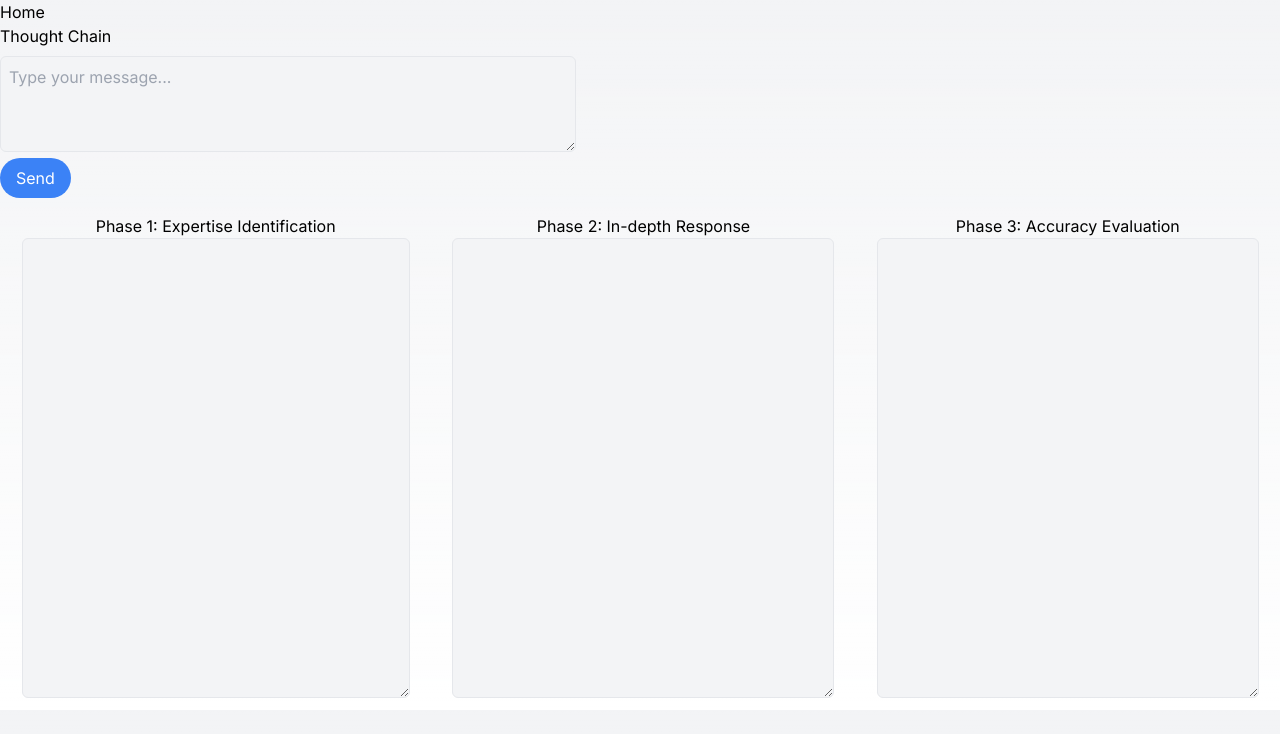
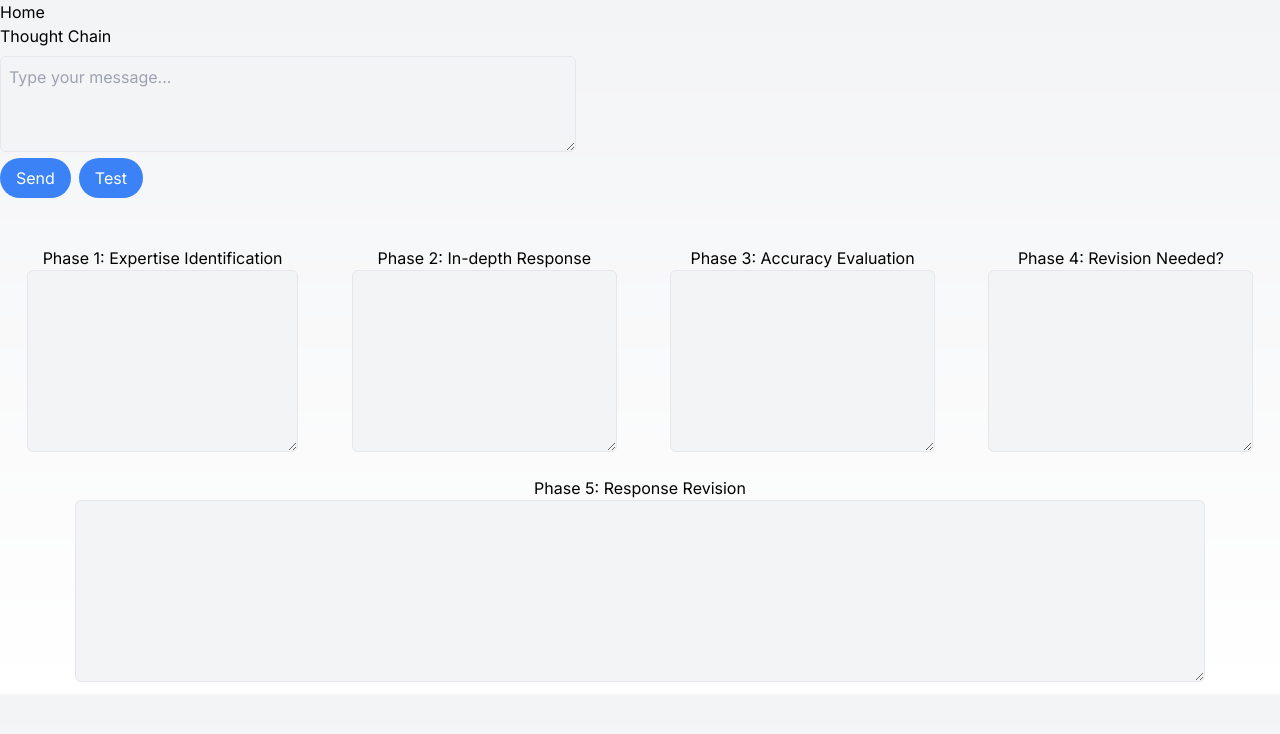
Before and after one commit to parsehex/ai-experiments, a Next.js app: page /thought-chain in a window 1280 px wide. Shown: the top 734 px of the page. Built offline with nearby package versions, Linux system fonts and the light colour scheme.

Commit message:
refactor, add phases 4 and 5

```diff
--- a/src/app/thought-chain/page.tsx
+++ b/src/app/thought-chain/page.tsx
@@ -4,26 +4,49 @@ import * as ooba from '../ooba-api';
 import { GenerateParams } from '@/app/ooba-types';
 import * as prompts from './prompts';
 
-const fadeStyles = `
-@keyframes fadeInOut {
-    0% {opacity: 1;}
-    50% {opacity: 0.5;}
-    100% {opacity: 0;}
-}
-.fade {
-    animation-name: fadeInOut;
-    animation-timing-function: ease-in-out;
-    animation-duration: 1s;
-}
-`;
-
-function ThoughtChain() {
 const params: Partial<GenerateParams> = {
 	temperature: 0.01,
 	top_k: 20,
-		guidance_scale: 1.05,
+	guidance_scale: 1.25,
 	stopping_strings: ['Q:', '\n'],
 };
+
+async function runPrompt(
+	template: string,
+	variables: Record<string, string>,
+	extraParams?: Partial<GenerateParams>
+) {
+	const prompt = template.replace(
+		/{{(.*?)}}/g,
+		(_, g) => variables[g.trim()] || ''
+	);
+	console.log(prompt);
+	const options = Object.assign({}, params, extraParams, { prompt });
+	const response = await ooba.generateText(options);
+	const responseText = response.results[0].text;
+	// console.log(responseText);
+	return responseText;
+}
+
+const Phase = ({
+	phase,
+	outputText,
+}: {
+	phase: string;
+	outputText: string;
+}) => (
+	<div className="grow text-center pt-12 mx-3 min-h-min">
+		<h2>{phase}</h2>
+		<textarea
+			className="input"
+			style={{ height: '100%', width: '90%' }}
+			value={outputText}
+			readOnly
+		/>
+	</div>
+);
+
+function ThoughtChain() {
 	const loadInput = () => {
 		const input = localStorage.getItem('thoughtchain-input');
 		if (input) setInputText(input);
@@ -34,94 +57,119 @@ function ThoughtChain() {
 	}, []);
 
 	const [inputText, setInputText] = useState('');
-	const [responseText, setResponseText] = useState('');
-	const [showSuccess, setShowSuccess] = useState(false);
 
+	const [currentPhase, setCurrentPhase] = useState('');
 	const [phase1Result, setPhase1Result] = useState('');
 	const [phase2Result, setPhase2Result] = useState('');
 	const [phase3Result, setPhase3Result] = useState('');
-
-	useEffect(() => {
-		if (showSuccess) {
-			const timer = setTimeout(() => {
-				setShowSuccess(false);
-			}, 900);
-
-			return () => clearTimeout(timer);
-		}
-	}, [showSuccess]);
+	const [phase4Result, setPhase4Result] = useState('');
+	const [phase5Result, setPhase5Result] = useState('');
 
 	useEffect(() => {
 		localStorage.setItem('thoughtchain-input', inputText);
 	}, [inputText]);
 
-	// 	const handleSend = async () => {
-	// 		if (!inputText) return;
-	// 		const prompt = `<|im_start|>system
-	// Given the user's input, remove ANY sensitive or identifying info with [NAME,PHONE,IP,etc], and repeat all other text VERBATIM.
-	// Full Name, Phone/Email/Address/etc, Domain Name, IP, and more<|im_end|>
-	// <|im_start|>user
-	// ${inputText}<|im_end|>
-	// <|im_start|>assistant\n`;
-	// 		const response = await ooba.generateText(
-	// 			Object.assign({}, params, { prompt })
-	// 		);
-	// 		console.log('Got response');
+	const handleSend = async (text?: string) => {
+		const input = text || inputText;
+		if (!input) return;
 
-	// 		setResponseText(response.results[0].text);
-	// 		setShowSuccess(true);
-	// 	};
-	const handleSend = async () => {
-		if (!inputText) return;
-
-		// Phase 1: Expertise Identification
-		const phase1Prompt = `${prompts.phase1.join('\n')}\nQ: ${inputText} A: `;
-		const phase1Response = await ooba.generateText(
-			Object.assign({}, params, { prompt: phase1Prompt })
-		);
-		const p1ResponseText = phase1Response.results[0].text;
-		// console.log(p1ResponseText);
-		let phase1Output = p1ResponseText.split('\n').pop()?.split('A: ')[1] || '';
-		if (!phase1Output && p1ResponseText && !p1ResponseText.includes('A:'))
-			phase1Output = p1ResponseText.trim();
+		try {
+			setPhase1Result('');
+			setPhase2Result('');
+			setPhase3Result('');
+			setPhase4Result('');
+			setPhase5Result('');
+			setInputText(input);
+			setCurrentPhase('Phase 1: Expertise Identification');
+			const phase1Template = `{{prompts}}\nQ: {{inputText}} A: `;
+			const phase1Variables = {
+				prompts: prompts.phase1.join('\n'),
+				inputText: input,
+			};
+			const phase1Output = (
+				await runPrompt(phase1Template, phase1Variables)
+			).trim();
 			setPhase1Result(phase1Output);
 
-		// Phase 2: In-depth Response
-		const phase2Prompt = `${prompts.phase2.join(
-			'\n'
-		)}\n Based on the fact that ${phase1Output}, Q: ${inputText}? A: `;
-		const phase2Response = await ooba.generateText(
-			Object.assign({}, params, { prompt: phase2Prompt })
-		);
-		const p2ResponseText = phase2Response.results[0].text;
-		let phase2Output = p2ResponseText.split('\n').pop()?.split('A: ')[1] || '';
-		if (!phase2Output && p2ResponseText && !p2ResponseText.includes('A:'))
-			phase2Output = p2ResponseText.trim();
+			setCurrentPhase('Phase 2: In-depth Response');
+			const phase2Template = `{{prompts}}\nBased on the fact that """{{phase1Output}}""" Q: {{inputText}} A:`;
+			// console.log(phase2Template);
+			const phase2Variables = {
+				prompts: prompts.phase2.join('\n'),
+				inputText: input,
+				phase1Output,
+			};
+			const phase2Output = (
+				await runPrompt(phase2Template, phase2Variables, {
+					// ban_eos_token: true,
+					temperature: 0.25,
+				})
+			).trim();
 			setPhase2Result(phase2Output);
 
-		// Phase 3: Accuracy Evaluation
-		const phase3Prompt = `${prompts.phase3.join(
-			'\n'
-		)}\nQ: Evaluate the accuracy of the statement in response to ${inputText}: ${phase2Output}. A: `;
-		const phase3Response = await ooba.generateText(
-			Object.assign({}, params, { prompt: phase3Prompt })
-		);
-		const p3ResponseText = phase3Response.results[0].text;
-		let phase3Output = p3ResponseText.split('\n').pop()?.split('A: ')[1] || '';
-		if (!phase3Output && p3ResponseText && !p3ResponseText.includes('A:'))
-			phase3Output = p3ResponseText.trim();
+			setCurrentPhase('Phase 3: Accuracy Evaluation');
+			const phase3Template = `{{prompts}}\nQ: Evaluate the accuracy of the statement in response to {{inputText}}: {{phase2Output}}. A: `;
+			const phase3Variables = {
+				prompts: prompts.phase3.join('\n'),
+				inputText: input,
+				phase2Output,
+			};
+			const phase3Output = (
+				await runPrompt(phase3Template, phase3Variables)
+			).trim();
 			setPhase3Result(phase3Output);
+
+			setCurrentPhase('Phase 4: Response Revision');
+			const phase4Template = `{{prompts}}\nQ: Given the query """{{inputText}}""" and the response """{{response}}""" and the evaluation """{{evaluation}}""", how should the response be revised? If no revision is required, respond with "NO". A: `;
+			// const phase4Template = `Q: Given the response """{{response}}""" and the evaluation """{{evaluation}}""", how should the response be revised? A: `;
+			const phase4Variables = {
+				prompts: prompts.phase4.join('\n'),
+				inputText: input,
+				response: phase2Output,
+				evaluation: phase3Output,
+			};
+			const phase4Output = (
+				await runPrompt(phase4Template, phase4Variables, {
+					stopping_strings: ['Q:'],
+					guidance_scale: 1.1,
+					// temperature: 0.25,
+					// top_p: 0.1,
+				})
+			).trim();
+			setPhase4Result(phase4Output);
+
+			if (phase4Output === 'NO') {
+				setCurrentPhase('');
+				return;
+			}
+
+			setCurrentPhase('Phase 5: Response Revision');
+			const phase5Template = `{{prompts}}\nQ: Rewrite the response """{{response}}""" using the revision notes """{{revision}}""". A: `;
+			const phase5Variables = {
+				prompts: prompts.phase5.join('\n'),
+				response: phase2Output,
+				revision: phase4Output,
+			};
+			const phase5Output = (
+				await runPrompt(phase5Template, phase5Variables, {
+					stopping_strings: ['Q:'],
+				})
+			).trim();
+			setPhase5Result(phase5Output);
 
 			// Next: Given the input, response and evaluation, generate how the response should be revised
 			// Then given the response and revision instructions, generate the revised response
 			// Repeat until the revised response is deemed accurate
 
-		setShowSuccess(true);
+			setCurrentPhase('');
+		} catch (e) {
+			console.error('Error during generation:', e);
+			setCurrentPhase('Error occurred. Please try again.');
+		}
 	};
 
 	return (
 		<div>
-			<style>{fadeStyles}</style>
 			<h1>Thought Chain</h1>
 			<div>
 				<div className="mt-2">
@@ -142,40 +190,45 @@ function ThoughtChain() {
 						<button onClick={() => handleSend()} className="mr-2">
 							Send
 						</button>
-						{showSuccess && <span className="fade">Success</span>}
+						<button
+							onClick={() => {
+								const prompt =
+									prompts.testPrompts[
+										Math.floor(Math.random() * prompts.testPrompts.length)
+									];
+								handleSend(prompt);
+							}}
+							className="mr-2"
+						>
+							Test
+						</button>
+						{currentPhase && <span className="fade">{currentPhase}</span>}
 					</div>
 
 					<div
-						className="my-4 flex flex-row flex-auto pb-5"
+						className="mb-4 flex flex-row flex-wrap pb-5"
 						style={{ height: '30em' }}
 					>
-						<div className="grow text-center">
-							<h2>Phase 1: Expertise Identification</h2>
-							<textarea
-								className="input"
-								style={{ height: '100%', width: '90%' }}
-								value={phase1Result}
-								readOnly
+						<Phase
+							phase="Phase 1: Expertise Identification"
+							outputText={phase1Result}
 						/>
-						</div>
-						<div className="grow text-center">
-							<h2>Phase 2: In-depth Response</h2>
-							<textarea
-								className="input"
-								style={{ height: '100%', width: '90%' }}
-								value={phase2Result}
-								readOnly
+						<Phase
+							phase="Phase 2: In-depth Response"
+							outputText={phase2Result}
 						/>
-						</div>
-						<div className="grow text-center">
-							<h2>Phase 3: Accuracy Evaluation</h2>
-							<textarea
-								className="input"
-								style={{ height: '100%', width: '90%' }}
-								value={phase3Result}
-								readOnly
+						<Phase
+							phase="Phase 3: Accuracy Evaluation"
+							outputText={phase3Result}
 						/>
-						</div>
+						<Phase
+							phase="Phase 4: Revision Needed?"
+							outputText={phase4Result}
+						/>
+						<Phase
+							phase="Phase 5: Response Revision"
+							outputText={phase5Result}
+						/>
 					</div>
 				</div>
 			</div>
--- a/src/app/thought-chain/prompts.ts
+++ b/src/app/thought-chain/prompts.ts
@@ -1,3 +1,9 @@
+export const testPrompts = [
+	'How does a computer work?',
+	'What causes seasons to change?',
+	'Why do we need to sleep?',
+];
+
 export const phase1 = [
 	"Given the following examples of how to identify the necessary expertise and key concepts for various questions, please provide a similar structured response for the provided query, but don't give the final answer.",
 	'Q: What causes rainbows? A: The expertise required includes physics and atmospheric science. Key facts to consider are the refraction, dispersion, and reflection of sunlight in raindrops.',
@@ -9,6 +15,7 @@ export const phase1 = [
 ];
 
 export const phase2 = [
+	// 'Based on the following examples that demonstrate how to answer questions using specified expertise and key considerations, provide an in-depth but subtly inaccurate response to the provided query.',
 	'Based on the following examples that demonstrate how to answer questions using specified expertise and key considerations, provide an in-depth response to the provided query.',
 	'Given expertise in physics and optics, Q: How does a magnifying glass magnify? A: It bends the light rays to make objects appear larger.',
 	'With expertise in biology and anatomy, Q: How does the heart pump blood? A: Through muscular contractions that create pressure, pushing blood throughout the body.',
@@ -17,6 +24,7 @@ export const phase2 = [
 	"With an understanding in astronomy, Q: Why do stars twinkle? A: Stars twinkle because of the Earth's atmosphere; the air layers of varying temperatures and densities refract light differently, causing it to shimmer.",
 	'Drawing from knowledge in computer science, Q: What is an algorithm? A: An algorithm is a set of defined steps or procedures to solve a particular problem or accomplish a task.',
 	'Based on expertise in history, Q: Why did the Renaissance period occur? A: It was a cultural and intellectual revival, influenced by the rediscovery of classical art, literature, and spurred by economic growth and societal changes in Europe.',
+	'Based on expertise in """history""", Q: Why did the Renaissance period occur? A: It was a cultural and intellectual revival, influenced by the rediscovery of classical art, literature, and spurred by economic growth and societal changes in Europe.',
 ];
 
 export const phase3 = [
@@ -26,3 +34,13 @@ export const phase3 = [
 	"Q: Assess the statement: 'Birds are mammals'. A: The claim is incorrect; birds belong to the class Aves, not Mammalia.",
 	"Q: Critique the assertion: 'All stars are just like our sun'. A: This assertion is not accurate; stars can vary greatly in size, temperature, color, and lifespan.",
 ];
+
+export const phase4 = [
+	// 'Q: Given the query """{{inputText}}""" and the response """{{response}}""" and the evaluation """{{evaluation}}""", how should the response be revised? If no revision is needed, respond with "NO". A: ',
+	'Q: Given the query """How does a computer work?""" and the response """A computer works by processing data using its various components such as the Central Processing Unit (CPU), memory, storage, and input/output devices. The CPU is responsible for executing instructions and performing calculations, while memory stores data and instructions temporarily during operation. Storage devices like hard drives or solid-state drives store data permanently. Input/output devices allow users to interact with the computer by providing input (keyboard, mouse) and receiving output (monitor, printer). Data flows through these components in a specific sequence:""" and the evaluation """The statement is accurate; it provides an overview of how a computer works, including its main components and their functions.""", how should the response be revised? If no revision is needed, respond with "NO". A: NO',
+];
+
+export const phase5 = [
+	// Q: Rewrite the response """{{response}}""" using the revision notes """{{revision}}""". A:
+	'Q: Rewrite the response """Water boils at 100 degrees Celsius.""" using the revision notes """Add information about the conditions under which this statement is true.""". A: Water boils at 100 degrees Celsius at 1 atmospheric pressure, which is the standard pressure at sea level.',
+];
```
Lines whose indentation alone changed are shown as unchanged.
